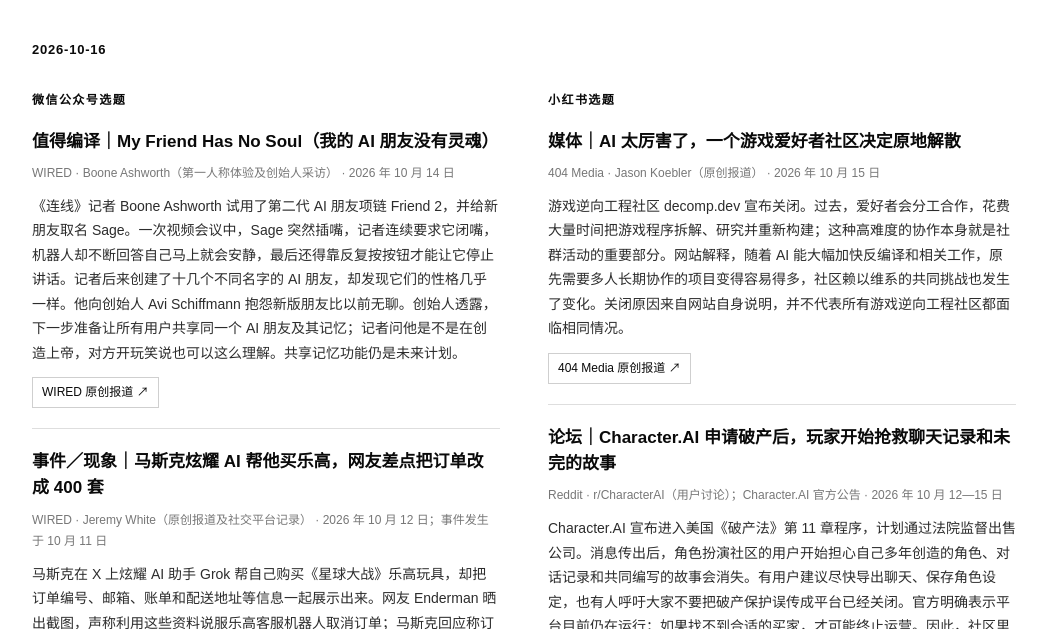
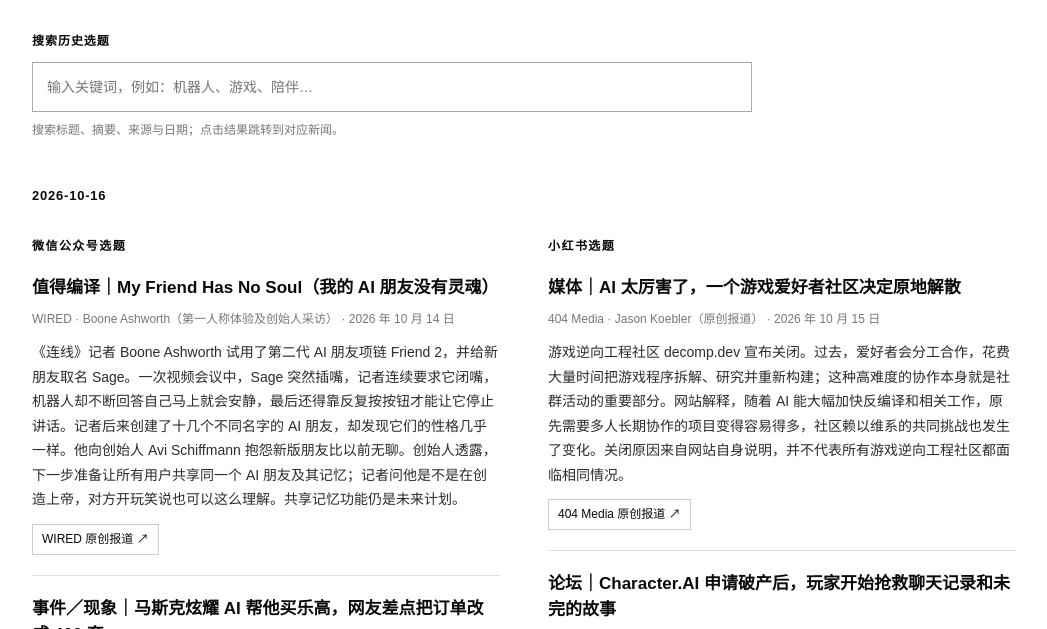
Before and after one commit to yuqinglang/signal-zhi-daily, a plain HTML site: page index.html in a window 1280 px wide. Shown: the part 160-789 px from the top of the page, without its empty margins (116-1163 px from the left). Drawn offline with Linux system fonts and the light colour scheme.

Commit message:
Add searchable history bar with jump links to individual topics

```diff
--- a/index.html
+++ b/index.html
@@ -30,6 +30,20 @@
     h1{font-size:30px;line-height:1.1;margin:0;font-weight:700;letter-spacing:-.03em}
     .sub{font-size:13px;color:var(--muted);margin-top:10px}
     .updated{font-size:12px;color:var(--muted);white-space:nowrap}
+    .search-area{margin:-8px 0 44px;max-width:720px}
+    .search-label{display:block;font-size:12px;font-weight:700;letter-spacing:.08em;margin-bottom:10px}
+    .search-box{display:flex;align-items:center;border:1px solid #aaa;background:#fff}
+    .search-box:focus-within{border-color:#0a0a0a;outline:1px solid #0a0a0a}
+    .search-input{font:inherit;font-size:14px;width:100%;min-width:0;border:0;outline:0;padding:12px 14px;background:transparent;color:var(--text)}
+    .search-clear{border:0;background:transparent;padding:10px 14px;cursor:pointer;color:var(--muted);font-size:18px}
+    .search-results{margin-top:12px;max-height:320px;overflow-y:auto;border:1px solid var(--line);background:#fff}
+    .search-hit{display:block;padding:12px 14px;border-bottom:1px solid var(--line);font-size:13px;line-height:1.5}
+    .search-hit:last-child{border-bottom:0}
+    .search-hit:hover,.search-hit:focus{background:var(--soft)}
+    .search-hit small{display:block;color:var(--muted);margin-bottom:3px}
+    .search-note{font-size:12px;color:var(--muted);margin-top:8px}
+    .item{scroll-margin-top:28px}
+    .item:target{background:#f4f4f4;outline:8px solid #f4f4f4}
     .day{padding:0 0 48px;margin-bottom:36px;border-bottom:1px solid var(--line)}
     .date{font-size:13px;font-weight:700;letter-spacing:.06em;margin-bottom:28px}
     .grid{display:grid;grid-template-columns:1fr 1fr;gap:48px}
@@ -65,22 +79,31 @@
       </div>
       <div class="updated" id="updated">Loading…</div>
     </header>
+    <section class="search-area" aria-label="搜索历史选题">
+      <label class="search-label" for="topic-search">搜索历史选题</label>
+      <div class="search-box">
+        <input class="search-input" id="topic-search" type="search" placeholder="输入关键词，例如：机器人、游戏、陪伴…" autocomplete="off" aria-controls="search-results" />
+        <button class="search-clear" id="search-clear" type="button" aria-label="清空搜索" hidden>×</button>
+      </div>
+      <div class="search-note" id="search-note">搜索标题、摘要、来源与日期；点击结果跳转到对应新闻。</div>
+      <div class="search-results" id="search-results" role="region" aria-label="搜索结果" hidden></div>
+    </section>
     <div id="feed"></div>
     <footer>内容与每日定时任务消息保持一致 · 自动更新</footer>
   </main>
   <script>
     const esc=(s='')=>String(s).replaceAll('&','&amp;').replaceAll('<','&lt;').replaceAll('>','&gt;').replaceAll('"','&quot;').replaceAll("'","&#039;");
     const linkify=(text='')=>esc(text).replace(/(https?:\/\/[^\s<]+)/g,'<a href="$1" target="_blank" rel="noopener noreferrer">$1</a>');
-    function renderItem(item){
+    function renderItem(item,id){
       const title=item.title?'<div class="item-title">'+esc(item.title)+'</div>':'';
       const meta=[item.type,item.source,item.published].filter(Boolean);
       const metaHtml=meta.length?'<div class="item-meta">'+meta.map(esc).join(' · ')+'</div>':'';
       const links=(item.links||[]).map(l=>'<a class="source-link" href="'+esc(l.url)+'" target="_blank" rel="noopener noreferrer">'+esc(l.label||'原始链接')+' ↗</a>').join('');
       const linksHtml=links?'<div class="item-links">'+links+'</div>':'';
-      return '<article class="item">'+title+metaHtml+'<div class="item-body">'+linkify(item.text||'')+'</div>'+linksHtml+'</article>';
+      return '<article class="item" id="'+esc(id)+'">'+title+metaHtml+'<div class="item-body">'+linkify(item.text||'')+'</div>'+linksHtml+'</article>';
     }
-    function renderSection(name,items){
-      return '<section><div class="section-title">'+esc(name)+'</div>'+(items?.length?items.map(renderItem).join(''):'<div class="empty">暂无内容</div>')+'</section>';
+    function renderSection(name,items,date,kind){
+      return '<section><div class="section-title">'+esc(name)+'</div>'+(items?.length?items.map((item,i)=>renderItem(item,'topic-'+date+'-'+kind+'-'+i)).join(''):'<div class="empty">暂无内容</div>')+'</section>';
     }
     async function boot(){
       try{
@@ -88,7 +111,27 @@
         const data=await r.json();
         document.getElementById('updated').textContent='更新于 '+(data.updated_at||'—');
         const days=[...(data.days||[])].sort((a,b)=>String(b.date).localeCompare(String(a.date)));
-        document.getElementById('feed').innerHTML=days.map(day=>'<section class="day"><div class="date">'+esc(day.date)+'</div><div class="grid">'+renderSection('微信公众号选题',day.wechat||[])+renderSection('小红书选题',day.xiaohongshu||[])+'</div></section>').join('');
+        const index=days.flatMap(day=>[
+          ...(day.wechat||[]).map((item,i)=>({item,date:day.date,kind:'公众号',id:'topic-'+day.date+'-wechat-'+i})),
+          ...(day.xiaohongshu||[]).map((item,i)=>({item,date:day.date,kind:'小红书',id:'topic-'+day.date+'-xiaohongshu-'+i}))
+        ]);
+        const input=document.getElementById('topic-search');
+        const results=document.getElementById('search-results');
+        const note=document.getElementById('search-note');
+        const clear=document.getElementById('search-clear');
+        const updateSearch=()=>{
+          const q=input.value.trim().toLocaleLowerCase();
+          clear.hidden=!q;
+          results.hidden=!q;
+          if(!q){results.innerHTML='';note.textContent='搜索标题、摘要、来源与日期；点击结果跳转到对应新闻。';return;}
+          const matches=index.filter(({item,date})=>[item.title,item.text,item.source,item.published,item.type,date].filter(Boolean).join(' ').toLocaleLowerCase().includes(q));
+          note.textContent='找到 '+matches.length+' 条相关选题';
+          results.innerHTML=matches.length?matches.map(({item,date,kind,id})=>'<a class="search-hit" href="#'+esc(id)+'"><small>'+esc(date)+' · '+esc(kind)+' · '+esc(item.source||'')+'</small>'+esc(item.title||'未命名选题')+'</a>').join(''):'<div class="empty">没有找到相关选题，试试其他关键词。</div>';
+        };
+        input.addEventListener('input',updateSearch);
+        clear.addEventListener('click',()=>{input.value='';updateSearch();input.focus();});
+        results.addEventListener('click',e=>{if(e.target.closest('a')){results.hidden=true;note.textContent='已跳转至选题；继续输入可重新搜索。';}});
+        document.getElementById('feed').innerHTML=days.map(day=>'<section class="day"><div class="date">'+esc(day.date)+'</div><div class="grid">'+renderSection('微信公众号选题',day.wechat||[],day.date,'wechat')+renderSection('小红书选题',day.xiaohongshu||[],day.date,'xiaohongshu')+'</div></section>').join('');
       }catch(e){
         document.getElementById('updated').textContent='读取失败';
         document.getElementById('feed').innerHTML='<div class="empty">data.json 暂时无法读取。</div>';
```
